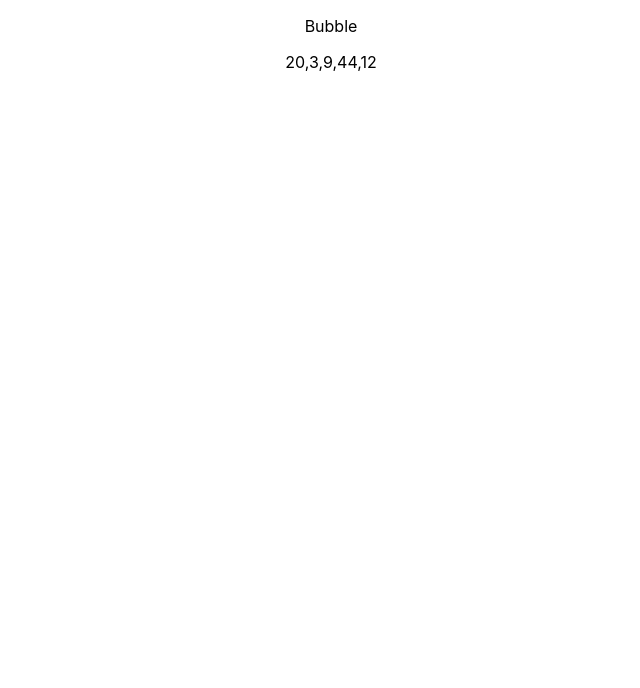
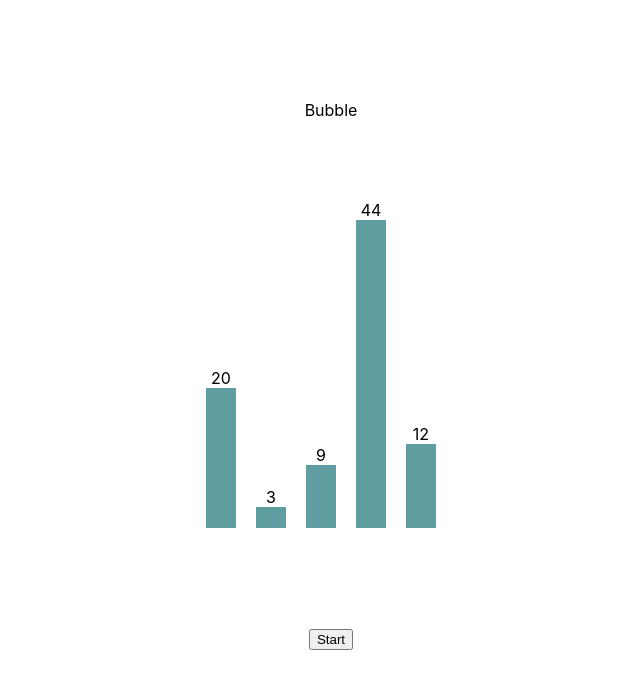
Before and after one commit to kaizengjun/react-visualization, a React (Create React App) app: page / in a window 1280 px wide. Shown: the top 688 px of the page, without its empty margins (309-949 px from the left). Built offline with nearby package versions, Linux system fonts and the light colour scheme.

Commit message:
Add colum for data

```diff
--- a/src/App.css
+++ b/src/App.css
@@ -1,4 +1,5 @@
 .App {
+  margin-top: 100px;
   text-align: center;
 }
 
--- a/src/App.js
+++ b/src/App.js
@@ -7,7 +7,7 @@ class App extends Component {
     const sortArr = [20, 3, 9, 44, 12]
     return (
       <div className="App">
-        <Bubble arr={sortArr.join(',')}/>
+        <Bubble arr={sortArr}/>
       </div>
     );
   }
--- a/src/component/Bubble.js
+++ b/src/component/Bubble.js
@@ -1,11 +1,27 @@
 import React, { Component } from 'react'
 
 class Bubble extends Component {
+  constructor (props) {
+    super(props)
+    this.state = { data: props.arr}
+  }
+
+  handleClick () {
+    console.log('Click')
+  }
+
   render () {
     return (
       <div>
         <p>Bubble</p>
-        <p>{this.props.arr}</p>
+        <div className='wrapper'>
+          {this.state.data.map(num =>
+            <div key={num} className='colum' style={{height: num * 7 +'px'}}>
+              <span className="value">{num}</span>
+            </div>
+          )}
+        </div>
+        <button onClick={this.handleClick}>Start</button>
       </div>
     )
   }
--- a/src/index.css
+++ b/src/index.css
@@ -12,3 +12,24 @@ code {
   font-family: source-code-pro, Menlo, Monaco, Consolas, "Courier New",
     monospace;
 }
+
+.wrapper {
+  margin-top: 100px;
+  margin-bottom: 100px;
+  display: flex;
+  justify-content: center;
+  align-items: flex-end
+}
+
+.colum {
+  display: inline-block;
+  margin-right: 20px;
+  width: 30px;
+  background-color: cadetblue;
+}
+
+.value {
+  display: inline-block;
+  position: relative;
+  top: -20px;
+}
```
Also changed, not shown: 1 other file (tests, documents, lock files or other folders).
